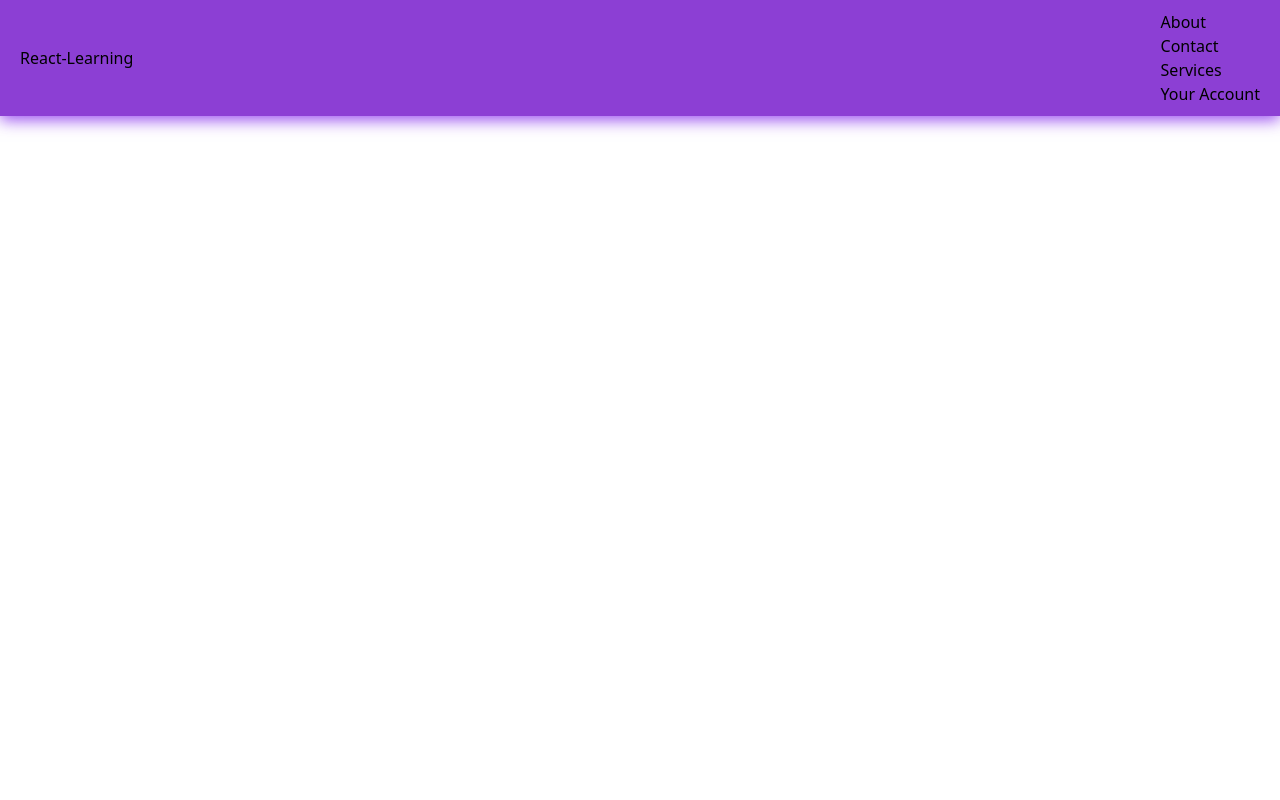
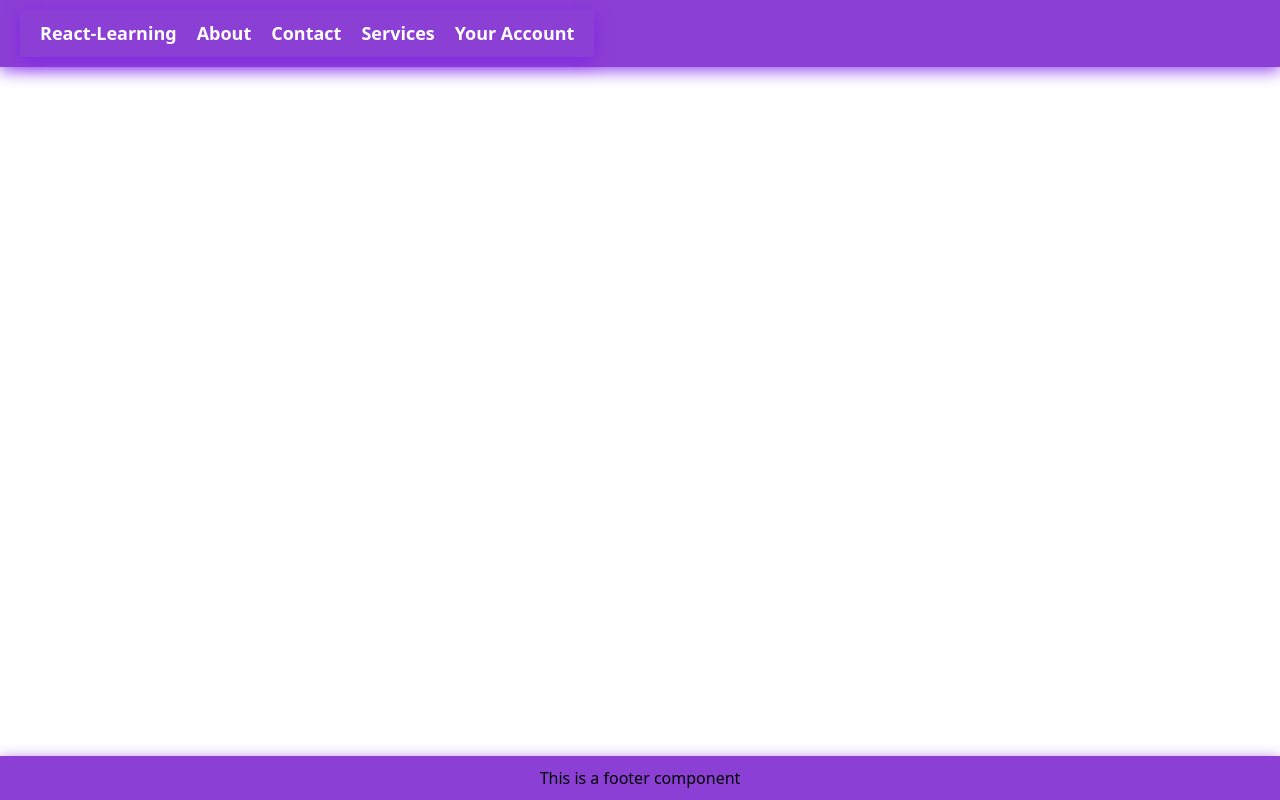
Before and after one commit to AkhandGit/react-learn, a React (Vite) app: page / in a window 1280 px wide. Built offline with nearby package versions, Linux system fonts and the light colour scheme.

Commit message:
used components to make navbar and footer

```diff
--- a/src/App.jsx
+++ b/src/App.jsx
@@ -88,20 +88,16 @@ export default App
 
 */}
 
+
 import React from 'react'
+import Navbar from './components/Navbar'
+import Footer from './components/Footer'
 
 const App = () => {
   return (
     <>
-    <nav className='navbar'>
-      <h2>React-Learning</h2>
-      <div>
-        <h4>About</h4>
-        <h4>Contact</h4>
-        <h4>Services</h4>
-        <h4>Your Account</h4>
-      </div>
-    </nav>
+      <Navbar />
+      <Footer />
 
     </>
   )
--- /dev/null
+++ b/src/components/Footer.jsx
@@ -0,0 +1,12 @@
+import React from 'react'
+
+const Footer = () => {
+  return (
+    <div className='Footer'>
+        This is a footer component
+
+    </div>
+  )
+}
+
+export default Footer
--- /dev/null
+++ b/src/components/Navbar.jsx
@@ -0,0 +1,19 @@
+import React from 'react'
+
+const Navbar = () => {
+  return (
+    <div className='Navbar'>
+        <nav className='navbar'>
+        <h2 className='nav-main'>React-Learning</h2>
+        <div className='nav-links'>
+            <h4 className='nav-text'>About</h4>
+            <h4 className='nav-text'>Contact</h4>
+            <h4 className='nav-text'>Services</h4>
+            <h4 className='nav-text'>Your Account</h4>
+        </div>
+        </nav>
+    </div>
+  )
+}
+
+export default Navbar
--- a/src/style.css
+++ b/src/style.css
@@ -63,3 +63,45 @@ form {
     padding: 10px 20px;
     box-shadow: 0 4px 15px rgba(127, 32, 236, 0.8);
 }
+
+.nav-links{
+    display: flex;
+    gap: 20px;
+}
+
+.nav-text{
+    color: #fff;
+    font-size: 18px;
+    font-weight: bold;
+    text-decoration: none;
+}
+
+.nav-main{
+    color: #fff;
+    font-size: 18px;
+    font-weight: bold;
+    text-decoration: none;
+    margin-right: 20px;
+
+}
+
+.Navbar{
+    display: flex;
+    justify-content: space-between;
+    align-items: center;
+    background-color: #8c3fd4;
+    padding: 10px 20px;
+    box-shadow: 0 4px 15px rgba(127, 32, 236, 0.8);
+}
+
+.Footer {
+    display: flex;
+    justify-content: center;
+    align-items: center;
+    background-color: #8c3fd4;
+    padding: 10px 20px;
+    box-shadow: 0 4px 15px rgba(127, 32, 236, 0.8);
+    position: fixed;
+    bottom: 0;
+    width: 100%;
+}
```
